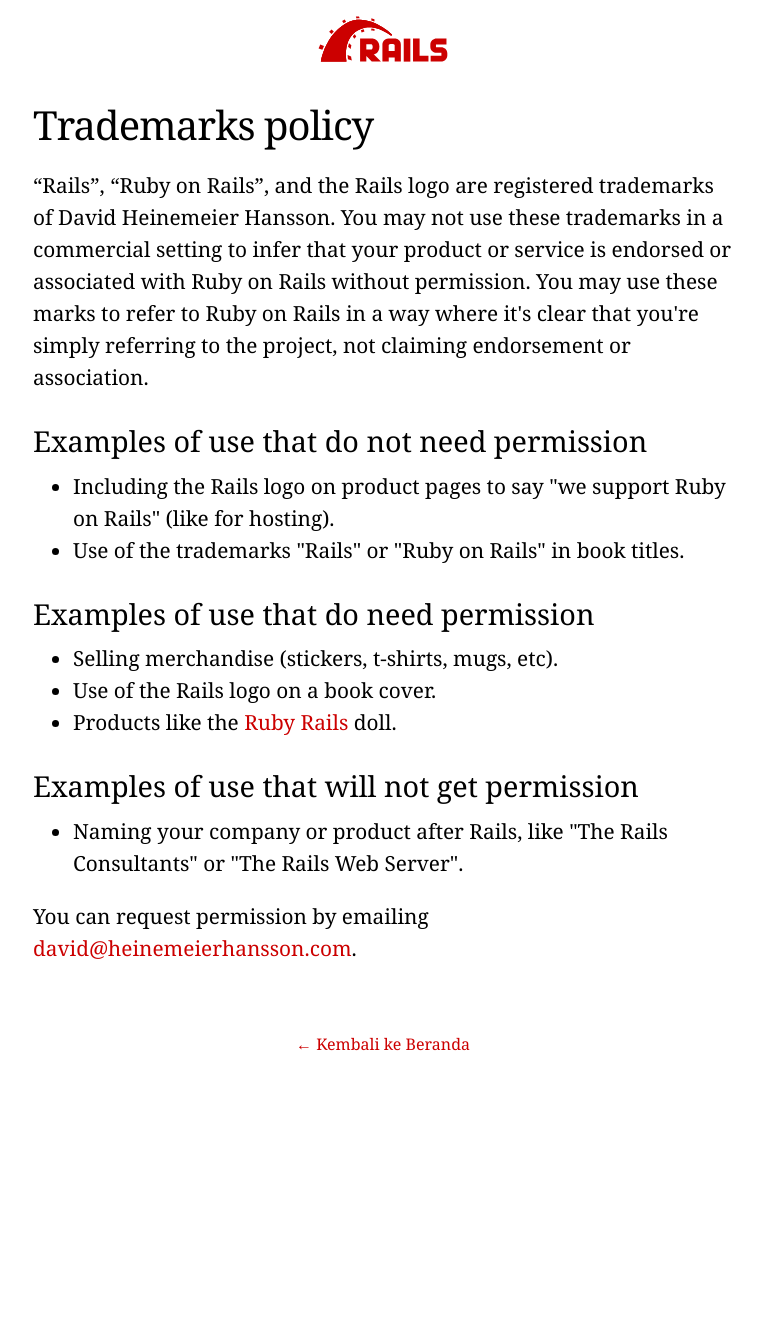
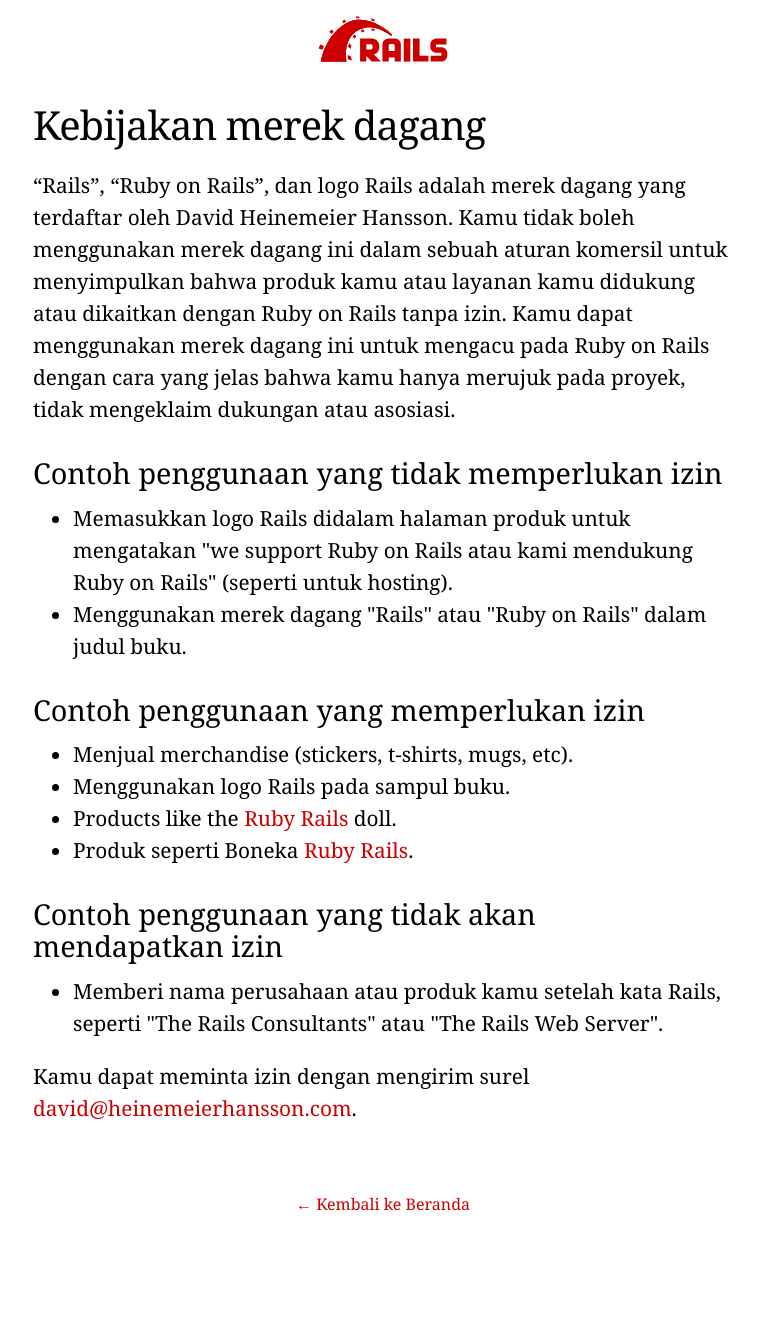
Before and after one commit to rails-id/rails-id.github.io, a Jekyll site: the page built from trademarks.html, in a window 1280 px wide. Shown: the whole page, without its empty margins (257-1019 px from the left). Built offline with Jekyll 4.4.1, drawn with Linux system fonts in a browser that asks for light colours; before the commit the page ends 1164 px from its top, so only the background shows below that.

Commit message:
translated trademarks

```diff
--- a/trademarks.html
+++ b/trademarks.html
@@ -1,43 +1,44 @@
 ---
 layout: page
-title: Trademarks policy
+title: Kebijakan merek dagang
 permalink: /trademarks/
-description: “Rails”, “Ruby on Rails”, and the Rails logo are registered trademarks of David Heinemeier Hansson. You may not use these trademarks in a commercial setting to infer that your product or service is endorsed or associated with Ruby on Rails without permission.
+description:  “Rails”, “Ruby on Rails”, dan logo Rails adalah merek dagang yang terdaftar oleh David Heinemeier Hansson. Kamu tidak boleh menggunakan merek dagang ini dalam sebuah aturan komersil untuk menyimpulkan bahwa produk kamu atau layanan kamu didukung atau dikaitkan dengan Ruby on Rails tanpa izin.
 ---
 
     <section>
-      <h1>Trademarks policy</h1>
+      <h1>Kebijakan merek dagang</h1>
 
       <p>
-        “Rails”, “Ruby on Rails”, and the Rails logo are registered trademarks of David Heinemeier Hansson. You may not use these trademarks in a commercial setting to infer that your product or service is endorsed or associated with Ruby on Rails without permission. You may use these marks to refer to Ruby on Rails in a way where it's clear that you're simply referring to the project, not claiming endorsement or association.
+        “Rails”, “Ruby on Rails”, dan logo Rails adalah merek dagang yang terdaftar oleh David Heinemeier Hansson. Kamu tidak boleh menggunakan merek dagang ini dalam sebuah aturan komersil untuk menyimpulkan bahwa produk kamu atau layanan kamu didukung atau dikaitkan dengan Ruby on Rails tanpa izin. Kamu dapat menggunakan merek dagang ini untuk mengacu pada Ruby on Rails dengan cara yang jelas bahwa kamu hanya merujuk pada proyek, tidak mengeklaim dukungan atau asosiasi.
       </p>
 
-      <h2>Examples of use that do not need permission</h2>
+      <h2>Contoh penggunaan yang tidak memperlukan izin</h2>
 
       <p>
         <ul>
-          <li>Including the Rails logo on product pages to say "we support Ruby on Rails" (like for hosting).</li>
-          <li>Use of the trademarks "Rails" or "Ruby on Rails" in book titles.</li>
+          <li>Memasukkan logo Rails didalam halaman produk untuk mengatakan "we support Ruby on Rails atau kami mendukung Ruby on Rails" (seperti untuk hosting).</li>
+          <li>Menggunakan merek dagang "Rails" atau "Ruby on Rails" dalam judul buku.</li>
         </ul>
       </p>
 
-      <h2>Examples of use that do need permission</h2>
+      <h2>Contoh penggunaan yang memperlukan izin</h2>
 
       <p>
         <ul>
-          <li>Selling merchandise (stickers, t-shirts, mugs, etc).</li>
-          <li>Use of the Rails logo on a book cover.</li>
+          <li>Menjual merchandise (stickers, t-shirts, mugs, etc).</li>
+          <li>Menggunakan logo Rails pada sampul buku.</li>
           <li>Products like the <a href="http://www.goldieblox.com/pages/heroes">Ruby Rails</a> doll.</li>
+          <li>Produk seperti Boneka <a href="http://www.goldieblox.com/pages/heroes">Ruby Rails</a>.</li>
         </ul>
       </p>
 
-      <h2>Examples of use that will not get permission</h2>
+      <h2>Contoh penggunaan yang tidak akan mendapatkan izin</h2>
 
       <p>
         <ul>
-          <li>Naming your company or product after Rails, like "The Rails Consultants" or "The Rails Web Server".</li>
+          <li>Memberi nama perusahaan atau produk kamu setelah kata Rails, seperti "The Rails Consultants" atau "The Rails Web Server".</li>
         </ul>
       </p>
 
-      <p>You can request permission by emailing <a href="mailto:david@heinemeierhansson.com">david@heinemeierhansson.com</a>.</p>
+      <p>Kamu dapat meminta izin dengan mengirim surel <a href="mailto:david@heinemeierhansson.com">david@heinemeierhansson.com</a>.</p>
     </section>
```
